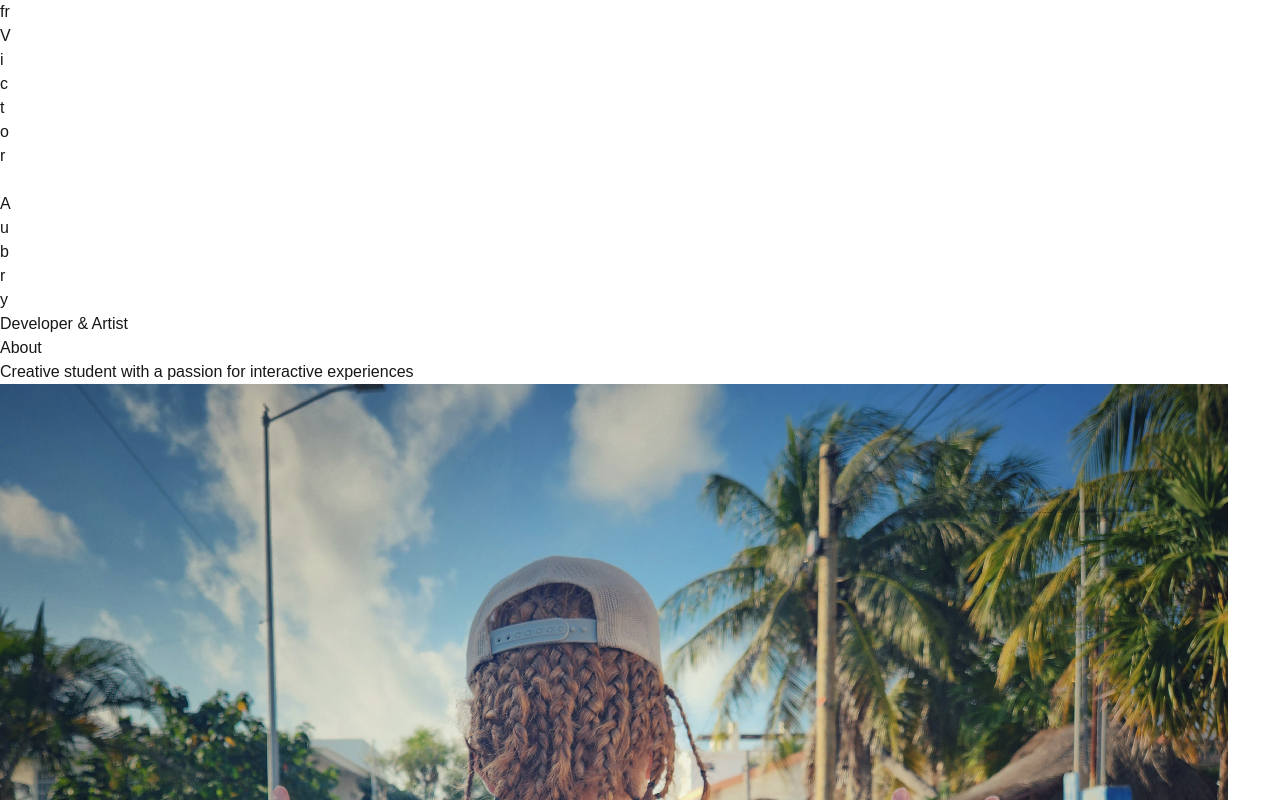
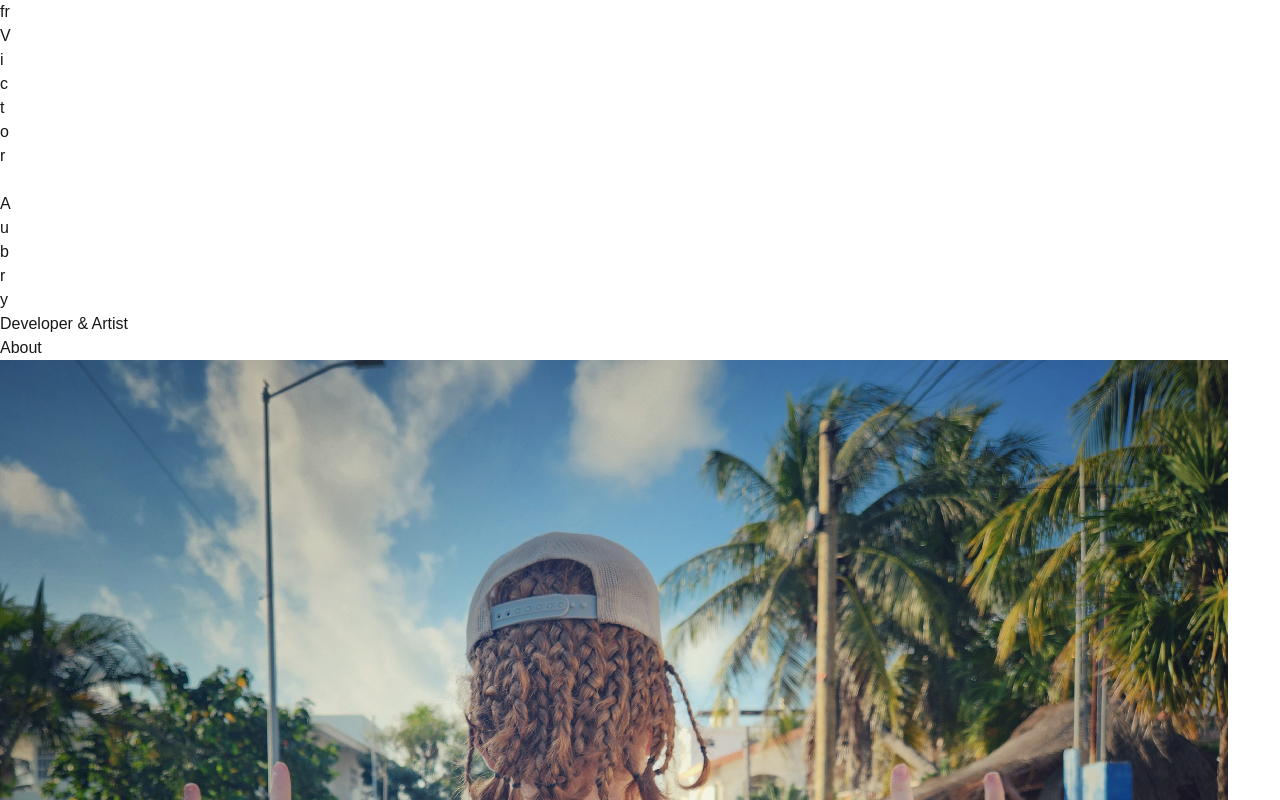
Before and after one commit to Victro999/portfolio, a Next.js app: page / in a window 1280 px wide. Shown: the top 800 px of the page. Built offline with nearby package versions, Linux system fonts and the light colour scheme; a web font is replaced by a local one.

Commit message:
Minor format changes

```diff
--- a/package.json
+++ b/package.json
@@ -16,8 +16,10 @@
     "locomotive-scroll": "^5.0.0-beta.21",
     "negotiator": "^1.0.0",
     "next": "14.2.18",
+    "pixi-react": "^1.2.2",
     "react": "^18",
-    "react-dom": "^18"
+    "react-dom": "^18",
+    "react-p5": "^1.4.1"
   },
   "devDependencies": {
     "postcss": "^8",
--- a/src/app/_components/About.jsx
+++ b/src/app/_components/About.jsx
@@ -1,30 +1,28 @@
-import Image from "next/image";
 import React from "react";
-import Underline from "./Underline";
-import Games from "./Games";
 
 const About = ({ lang }) => {
     const content = {
         title: lang === "fr" ? "À propos" : "About",
-        profil: lang === "fr" ? "Étudiant créatif avec une passion pour les expériences interactives" : "Creative student with a passion for interactive experiences",
+        profil:
+            lang === "fr"
+                ? "Étudiant créatif avec une passion pour les expériences interactives"
+                : "Creative student with a passion for interactive experiences",
     };
 
     return (
         <div className="overflow-hidden">
             <p>{content.title}</p>
-            <div className={`w-full p-16 ml-[-5em] flex flex-row-reverse gap-16`}>
-                <div className="flex flex-col gap-8 justify-center">
-                    <p className="text-[4vw] leading-none">
-                        {content.profil}
-                    </p>
+            <div className={`w-full flex p-16`}>
+                <div data-scroll data-scroll-speed="0.1" className="w-[50%] flex justify-end">
+                    <img
+                        src="/img/victor.jpg"
+                        alt="Victor"
+                        className="aspect-square translate-x-[-6em] h-fit max-h-[90vh] object-cover border border-black rounded-md"
+                    />
                 </div>
-                <img
-                    data-scroll
-                    data-scroll-speed="0.1"
-                    src="/img/victor.jpg"
-                    alt="Victor"
-                    className="w-full max-w-[90vh] aspect-square h-fit max-h-[90vh] object-cover border border-black rounded-md"
-                />
+                <div className="w-[50%] justify-center flex items-center">
+                    <p className="text-[4vw] leading-none">{content.profil}</p>
+                </div>
             </div>
         </div>
     );
--- a/src/app/_components/Name.jsx
+++ b/src/app/_components/Name.jsx
@@ -11,7 +11,6 @@
     return (
         <div
             data-scroll
-            // data-scroll-css-progress
             className={`flex flex-col justify-center h-screen items-center p-16 relative opacity-[calc(1-var(--progress))] overflow-hidden`}>
             <div className="flex">
                 {name.map((letter, index) => (
--- a/src/app/page.jsx
+++ b/src/app/page.jsx
@@ -32,7 +32,8 @@
     return (
         <div
             data-scroll
-            data-scroll-event-progress="progressEvent">
+            data-scroll-event-progress="progressEvent"
+            className="max-w-[1920px] w-5/6 mx-auto overflow-hidden">
             <button
                 onClick={nextLang}
                 className="z-10 text-2xl fixed font-bold p-4 right-0">
@@ -44,7 +45,7 @@
             <div className="w-full h-[1px] bg-gray-300" />
             <Projects progress={progress} lang={lang} />
             <div className="w-full h-[1px] bg-gray-300" />
-            <Footer progress={progress} lang={lang} />
+            <Footer lang={lang} />
         </div>
     );
 }
```
Also changed, not shown: 1 other file (tests, documents, lock files or other folders).
